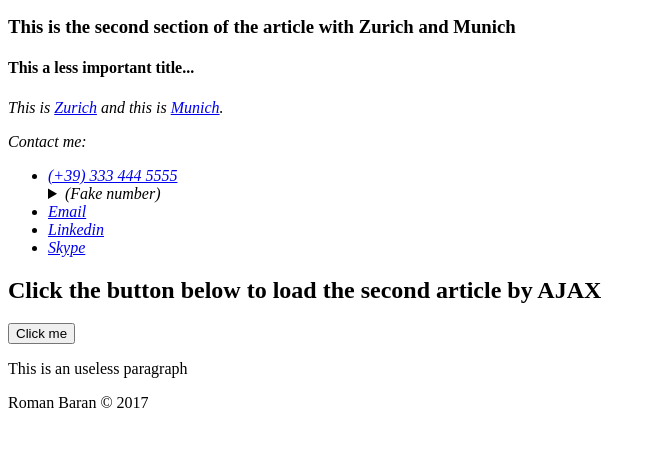
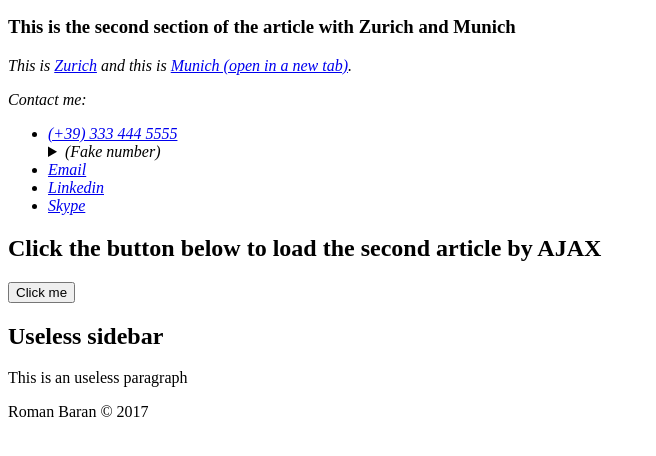
Before and after one commit to RomanB96/SourceCodeExample, a website: page src/index.html in a window 1280 px wide. Shown: the part 270-726 px from the top of the page, without its empty margins (0-656 px from the left). Drawn offline with Linux system fonts and the light colour scheme.

Commit message:
Removed obsolete hgroup + Added header aside

```diff
--- a/src/index.html
+++ b/src/index.html
@@ -45,17 +45,14 @@
 
             <section>
                 <header>
-                    <hgroup>
-                        <h3>This is the second section of the article with Zurich and Munich</h3>
-                        <h4>This a less important title...</h4>
-                    </hgroup>
+                    <h3>This is the second section of the article with Zurich and Munich</h3>
                 </header>
 
                 <address>
                     <p>
                         This is
                         <a href="https://www.google.com/maps/place/Zurich">Zurich</a> and this is
-                        <a href="https://www.google.com/maps/place/Munich">Munich</a>.
+                        <a href="https://www.google.com/maps/place/Munich" target="_blank">Munich (open in a new tab)</a>.
                     </p>
 
                     <p>Contact me:</p>
@@ -90,6 +87,9 @@
     </main>
 
     <aside>
+        <header>
+            <h2>Useless sidebar</h2>
+        </header>
         <p>This is an useless paragraph</p>
     </aside>
 
```
